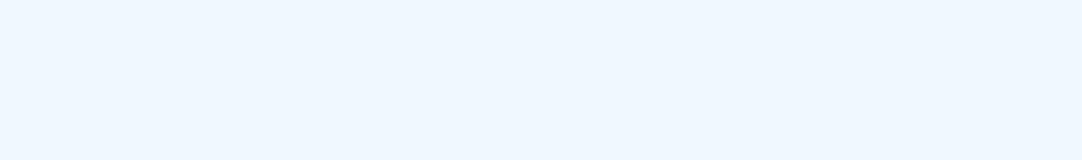
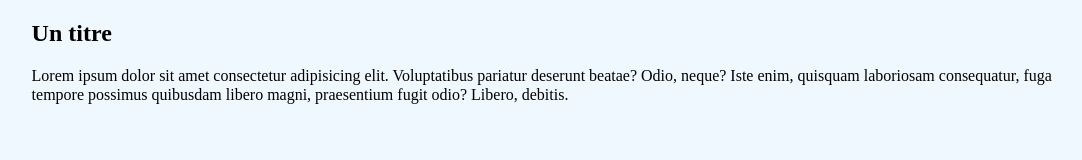
Before and after one commit to alderick44/exerciceGitAlderickGauthier, a plain HTML site: page index.html in a window 1280 px wide. Shown: the whole page, without its empty margins (90-1172 px from the left). Drawn offline with Linux system fonts and the light colour scheme.

Commit message:
Ajout de la Banniere

```diff
--- a/index.html
+++ b/index.html
@@ -15,6 +15,18 @@
 	<!-- Élément <div> qui sert à center le contenu dans la page (container) -->
 	<div class="container">
 		<!-- Vous devez ajouter vos balises sous ce commentaire -->
+
+	<!--DÉBUT CODE POUR LA BRANCHE BANNIERE-->
+		<main>
+			<section id="section-banniere">
+				<div class="container flex-center">
+					<h2>Un titre</h2>
+					<p>Lorem ipsum dolor sit amet consectetur adipisicing elit. Voluptatibus pariatur deserunt beatae? Odio, neque? Iste enim, quisquam laboriosam consequatur, fuga tempore possimus quibusdam libero magni, praesentium fugit odio? Libero, debitis.</p>
+				</div>
+			</section>
+		</main>
+	<!--FIN CODE POUR LA BRANCHE BANNIERE-->
+
 	</div>
 </body>
 
```
